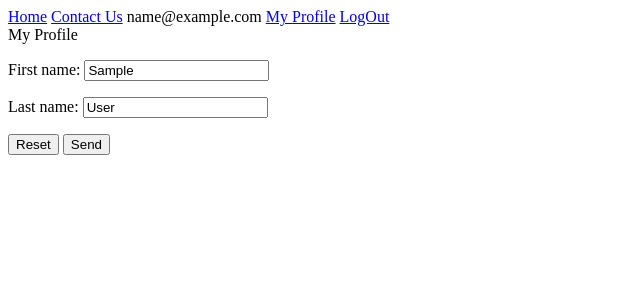
After one commit to DmytroKaminskiy/currency_8, a Django app: page /currency/my-profile/ in a window 1280 px wide. The commit adds this page. Shown: the top 300 px of the page, without its empty margins (0-640 px from the left). Run offline with Django 4.2, Linux system fonts and the light colour scheme; the visitor is signed in with stand-in values (Sample User, id 1).

Commit message:
lesson13

```diff
--- a/app/currency/forms.py
+++ b/app/currency/forms.py
@@ -11,6 +11,11 @@ class RateForm(forms.ModelForm):
             'buy',
             'source',
         )
+        # widgets = {}
+
+    # def __init__(self):
+    #     super().__init__()
+    #     breakpoint()
 
 # class Student:
 #     pass
--- /dev/null
+++ b/app/currency/templates/currency/my_profile.html
@@ -0,0 +1,14 @@
+{% extends 'currency/base.html' %}
+
+{% block title %}My Profile{% endblock title %}
+
+{% block main_content %}
+    My Profile
+
+    <form method="post">
+        {% csrf_token %}
+        {{ form.as_p }}
+        <button type="reset">Reset</button>
+        <button type="submit">Send</button>
+    </form>
+{% endblock main_content %}
--- a/app/currency/templates/parts/navbar.html
+++ b/app/currency/templates/parts/navbar.html
@@ -1,4 +1,14 @@
 <div>
     <a href="/">Home</a>
     <a href="{% url "currency:contactus_create" %}">Contact Us</a>
+
+    {% if request.user.is_authenticated %}
+        {{ request.user.email }}
+        <a href="{% url 'currency:my_profile' %}">My Profile</a>
+        <a href="{% url 'logout' %}">LogOut</a>
+    {% else %}
+        <a href="{% url 'login' %}">LogIn</a>
+        <a href="#">SignUp</a>
+    {% endif %}
+
 </div>
--- a/app/currency/urls.py
+++ b/app/currency/urls.py
@@ -12,4 +12,6 @@ urlpatterns = [
     path('rate/details/<int:pk>/', views.RateDetailsView.as_view(), name='rate_details'),
     path('rate/download/', views.DownloadRateView.as_view(), name='rate_download'),
     path('contactus/create/', views.ContactUsCreateView.as_view(), name='contactus_create'),
+    # path('my-profile/<int:pk>/', views.UserProfileView.as_view(), name='my_profile'),
+    path('my-profile/', views.UserProfileView.as_view(), name='my_profile'),
 ]
--- a/app/currency/views.py
+++ b/app/currency/views.py
@@ -1,5 +1,8 @@
 import csv
 import io
+from django import forms
+from django.contrib.auth import get_user_model
+from django.contrib.auth.mixins import LoginRequiredMixin
 
 from django.http import HttpResponse
 from django.urls import reverse_lazy
@@ -12,6 +15,8 @@ from currency.resources import RateResource
 from currency.models import Rate, ContactUs
 from currency.forms import RateForm
 from currency.model_choices import CurrencyType
+from django.contrib.sessions.models import Session
+
 
 
 # context_processor - GLOBAL Context - base.html
@@ -29,7 +34,7 @@ class IndexView(generic.TemplateView):
         return context
 
 
-class RateListView(generic.ListView):
+class RateListView(LoginRequiredMixin, generic.ListView):
     queryset = Rate.objects.all()
     template_name = 'currency/rate_list.html'
 
@@ -45,6 +50,12 @@ class RateCreateView(generic.CreateView):
     # success_url = '/rate/list/'
     success_url = reverse_lazy('currency:rate_list')
     initial = {'currency_type': CurrencyType.CURRENCY_TYPE_EUR}
+
+    # def get_form_class(self):
+    #     if self.request.user.is_authenticated:
+    #         return RateForm
+    #     else:
+    #         return RateForm2
 
     # def get(self, request, **kwargs):
     #     return super().get(request, **kwargs)
@@ -116,6 +127,11 @@ class ContactUsCreateView(generic.CreateView):
         'body',
     )
 
+    def get_form(self, form_class=None):
+        form = super().get_form(form_class)
+        form.fields['body'].widget = forms.Textarea()
+        return form
+
     def form_valid(self, form):
         response = super().form_valid(form)
 
@@ -138,6 +154,26 @@ class ContactUsCreateView(generic.CreateView):
         )
 
         return response
+
+
+# TODO move to accounts app
+class UserProfileView(LoginRequiredMixin, generic.UpdateView):
+    queryset = get_user_model().objects.all()
+    template_name = 'currency/my_profile.html'
+    success_url = reverse_lazy('index')
+    fields = (
+        'first_name',
+        'last_name',
+    )
+
+    # def get_queryset(self):
+    #     queryset = super().get_queryset()
+    #     queryset = queryset.filter(id=self.request.user.id)
+    #     return queryset
+
+    def get_object(self, queryset=None):
+        # super().get_object()
+        return self.request.user
 
 # def rate_list(request):
 #     context = {
--- a/app/settings/urls.py
+++ b/app/settings/urls.py
@@ -7,8 +7,9 @@ from currency import views
 
 urlpatterns = [
     path('admin/', admin.site.urls),
+    path('auth/', include('django.contrib.auth.urls')),
 
-    path('', views.IndexView.as_view()),
+    path('', views.IndexView.as_view(), name='index'),
 
     path('currency/', include('currency.urls')),
     path('__debug__/', include('debug_toolbar.urls')),
```
Also changed, not shown: app/currency/models.py (+10 -5 lines), app/settings/settings.py (+10 -3 lines), app/templates/registration/login.html (added, +13 -0 lines), examples/ag.py (+15 -4 lines).
